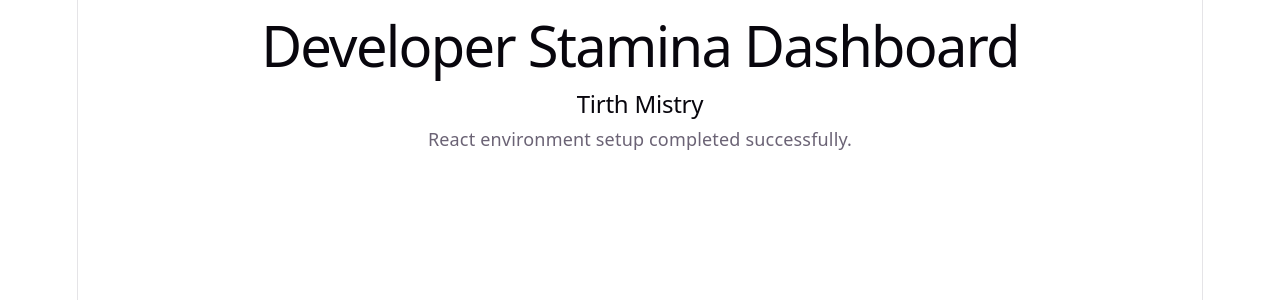
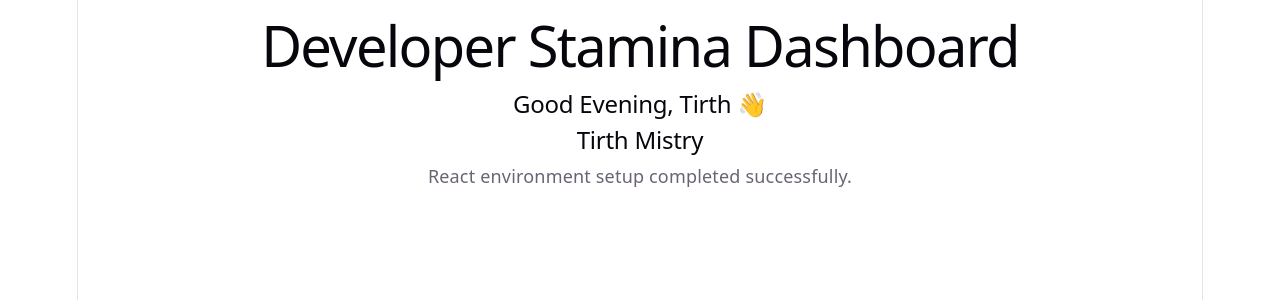
Before and after one commit to Tirth-Mistry09/developer-stamina-dashboard, a React (Vite) app: page / in a window 1280 px wide. Shown: the top 300 px of the page. Built offline with nearby package versions, Linux system fonts and the light colour scheme.

Commit message:
add the dynanmic greeting header component

```diff
--- a/src/App.jsx
+++ b/src/App.jsx
@@ -1,13 +1,19 @@
 import './App.css'
+import Header from './components/Header'
 
 function App() {
+
   const internName = import.meta.env.VITE_INTERN_NAME
 
   return (
     <>
       <section>
         <h1>Developer Stamina Dashboard</h1>
+
+        <Header />
+
         <h2>{internName}</h2>
+
         <p>React environment setup completed successfully.</p>
       </section>
     </>
--- /dev/null
+++ b/src/components/header.jsx
@@ -0,0 +1,26 @@
+function Header() {
+
+    const currentHour = new Date().getHours();
+
+    let greeting = "";
+
+    if(currentHour >= 5 && currentHour <= 11){
+        greeting = "Good Morning";
+    }
+
+    else if(currentHour >= 12 && currentHour <= 17){
+        greeting = "Good Afternoon";
+    }
+
+    else{
+        greeting = "Good Evening";
+    }
+
+    return(
+        <>
+            <h2>{greeting}, Tirth 👋</h2>
+        </>
+    )
+}
+
+export default Header
```
Also changed, not shown: 1 other file (tests, documents, lock files or other folders).
